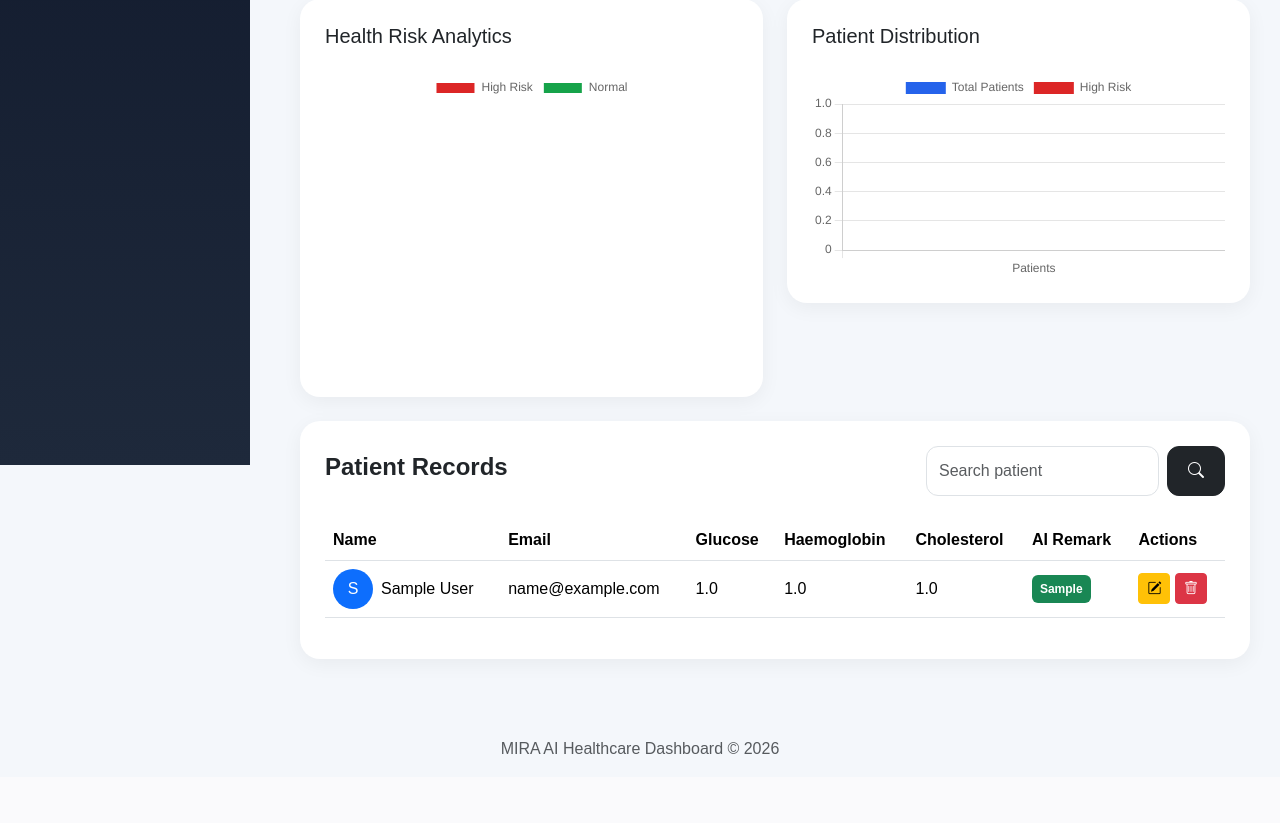
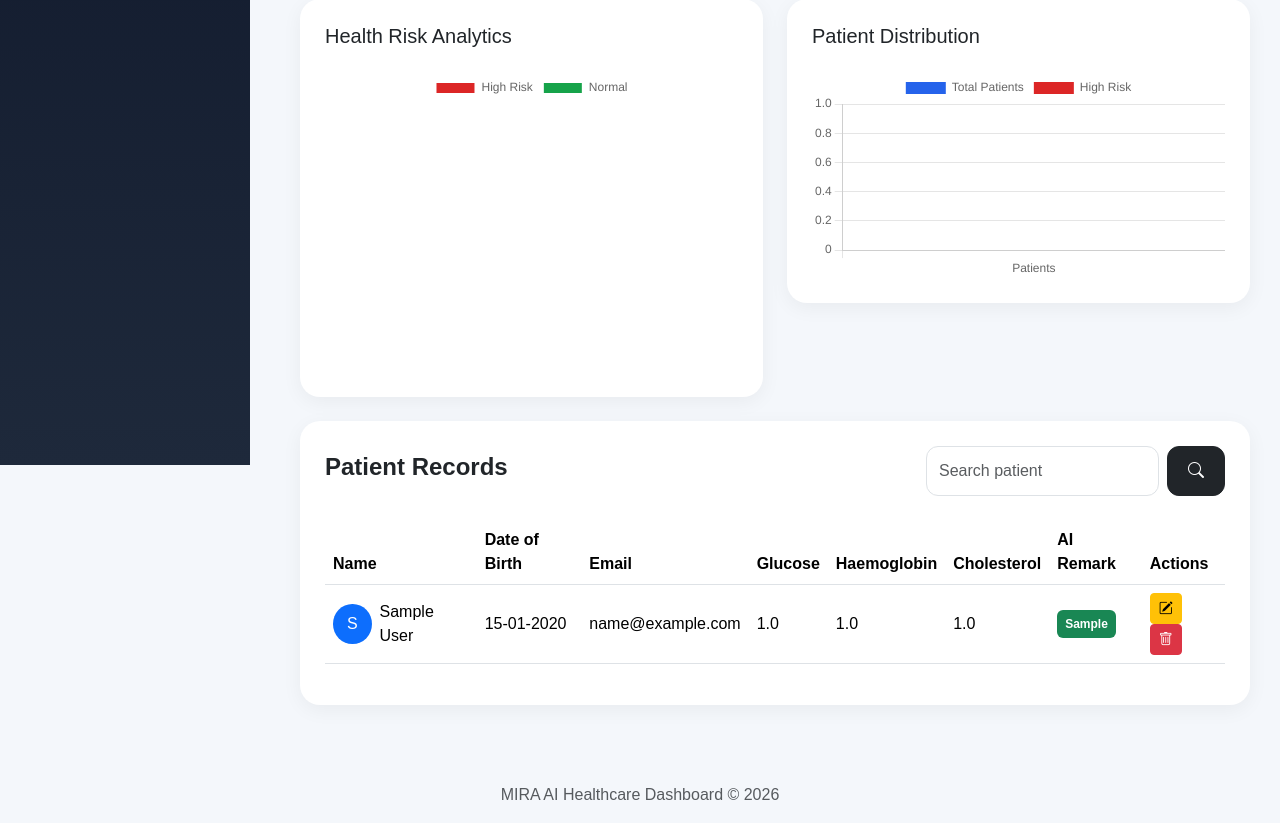
Before and after one commit to dopymol/mira-health-predictor, a Django app: template templates/home.html in a window 1280 px wide. Shown: the part 335-1158 px from the top of the page. Before the commit the page ends 1089 px from the top, so only its background shows below. Run offline with Django 4.2, Linux system fonts and the light colour scheme; tables that the repository leaves empty hold one stand-in row (values such as "Sample post"); the template is opened without the code that fills it: values that come from a table or form of the project are taken from there, most other values are stand-ins (such as "Sample title", 1, 10 or a date in 2020); parts of the project's set-up code (start-up, migrations or seed data) failed here and were passed over.

Commit message:
Update home.html

```diff
--- a/templates/home.html
+++ b/templates/home.html
@@ -318,6 +318,7 @@
                 <tr>
 
                     <th>Name</th>
+                    <th>Date of Birth</th>
                     <th>Email</th>
                     <th>Glucose</th>
                     <th>Haemoglobin</th>
@@ -353,6 +354,8 @@
         </div>
 
     </td>
+
+    <td>{{ patient.dob|date:"d-m-Y" }}</td>
 
     <td>{{ patient.email }}</td>
 
```
